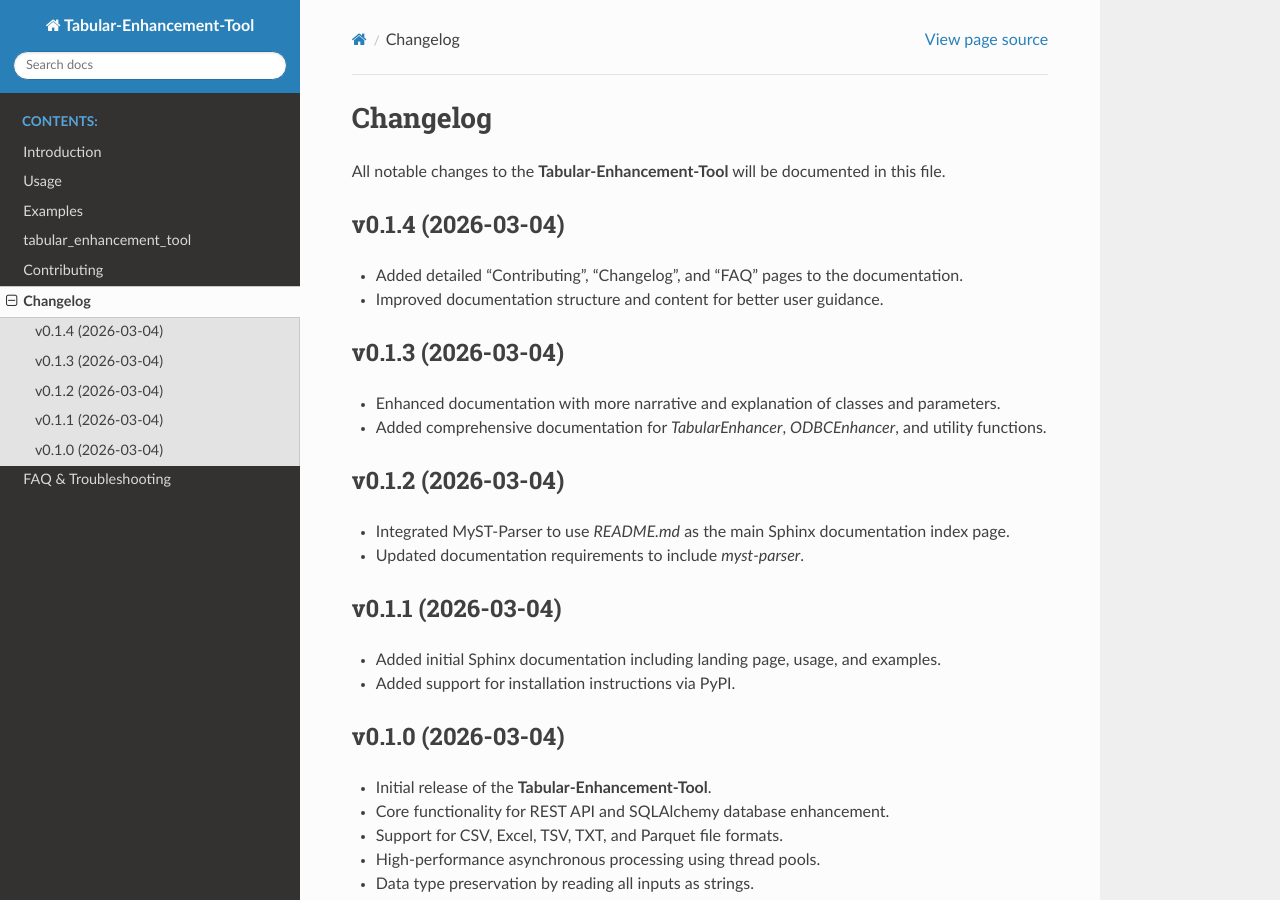
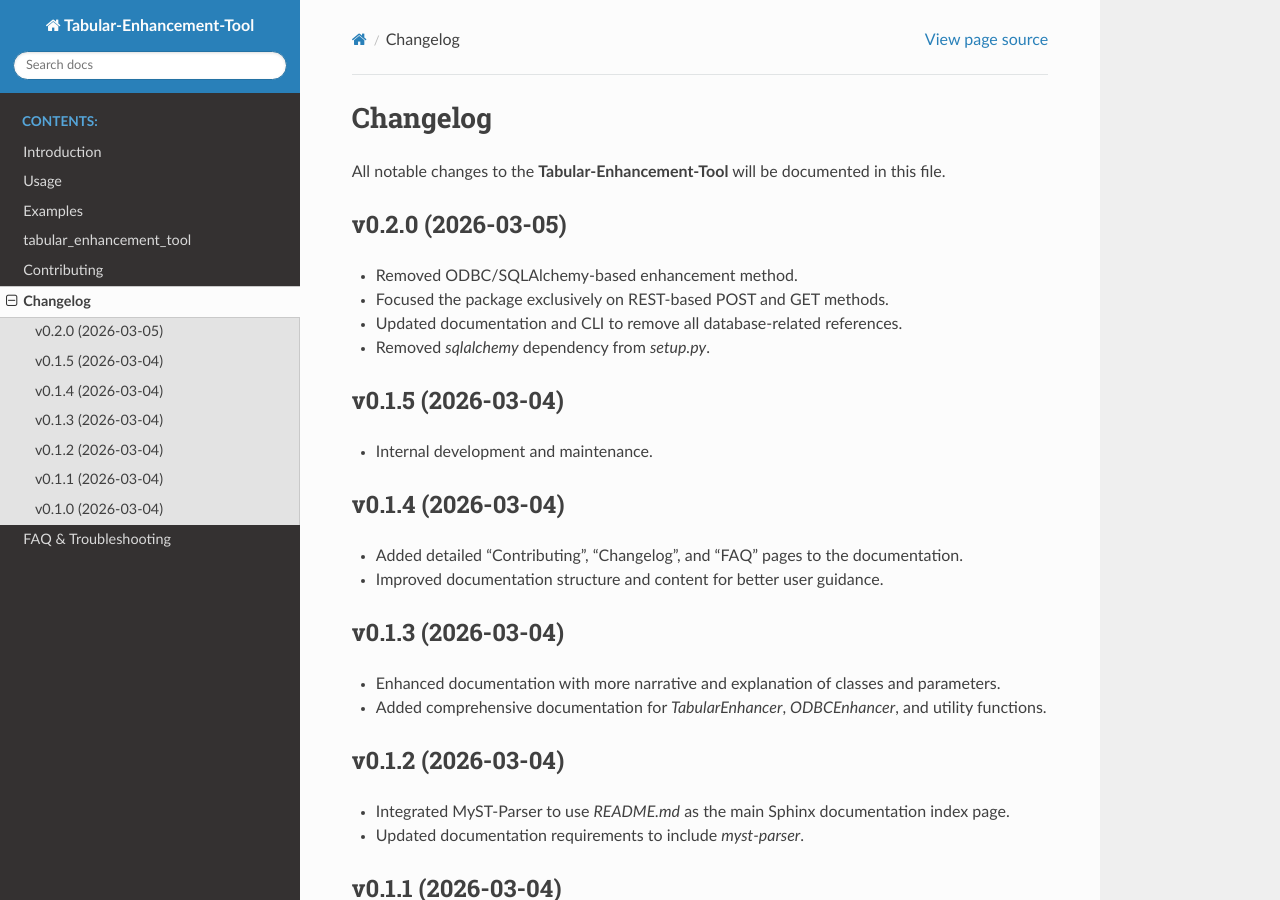
Before and after one commit to Mikuana/tabular-enhancement-tool, a Sphinx documentation site: the page built from docs/changelog.rst, in a window 1280 px wide and 900 px high. Built offline with Sphinx 7.4.7 and the Read the Docs theme 3.1.0, drawn with Linux system fonts in a browser that asks for light colours.

Commit message:
Bump version to 0.2.0 and update changelog for removal of SQLAlchemy integration.

```diff
--- a/docs/changelog.rst
+++ b/docs/changelog.rst
@@ -2,6 +2,19 @@ Changelog
 =========
 
 All notable changes to the **Tabular-Enhancement-Tool** will be documented in this file.
+
+v0.2.0 (2026-03-05)
+-------------------
+
+*   Removed ODBC/SQLAlchemy-based enhancement method.
+*   Focused the package exclusively on REST-based POST and GET methods.
+*   Updated documentation and CLI to remove all database-related references.
+*   Removed `sqlalchemy` dependency from `setup.py`.
+
+v0.1.5 (2026-03-04)
+-------------------
+
+*   Internal development and maintenance.
 
 v0.1.4 (2026-03-04)
 -------------------
--- a/setup.py
+++ b/setup.py
@@ -2,7 +2,7 @@ from setuptools import setup, find_packages
 
 setup(
     name="Tabular-Enhancement-Tool",
-    version="0.1.5",
+    version="0.2.0",
     packages=find_packages(),
     install_requires=[
         "pandas",
--- a/tabular_enhancement_tool/__init__.py
+++ b/tabular_enhancement_tool/__init__.py
@@ -6,7 +6,7 @@ from .core import (
 
 __author__ = "Christopher Boyd"
 __co_author__ = "Junie"
-__version__ = "0.1.0"
+__version__ = "0.2.0"
 __all__ = [
     "TabularEnhancer",
     "read_tabular_file",
```
